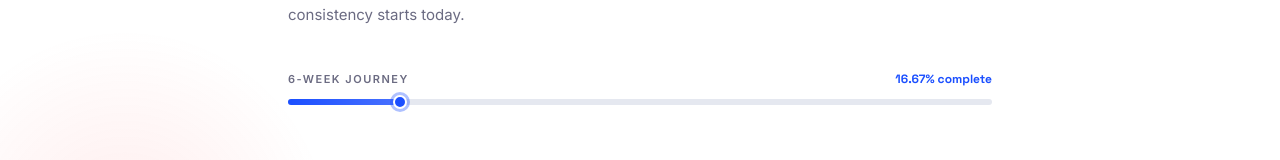
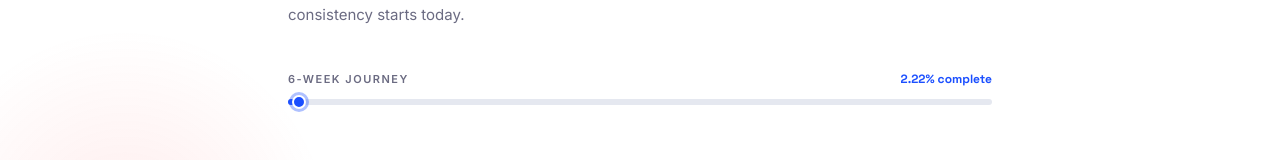
Before and after one commit to sudhachandiranna-hub/GENAI-Architect, a plain HTML site: page daily-notes/day-01.html in a window 1280 px wide. Shown: the part 489-649 px from the top of the page. Drawn offline with Linux system fonts and the light colour scheme.

Commit message:
fix: correct progress to 2.22% (Day 1 of 45 days / 6 weeks)

```diff
--- a/daily-notes/day-01.html
+++ b/daily-notes/day-01.html
@@ -391,7 +391,7 @@ footer {
   <div>
     <div class="progress-meta">
       <span class="progress-meta-label">6-Week Journey</span>
-      <span class="progress-pct">16.67% complete</span>
+      <span class="progress-pct">2.22% complete</span>
     </div>
     <div class="progress-track">
       <div class="progress-fill" id="progressBar"></div>
@@ -564,7 +564,7 @@ footer {
 <script>
   window.addEventListener('load', () => {
     setTimeout(() => {
-      document.getElementById('progressBar').style.width = '16.67%';
+      document.getElementById('progressBar').style.width = '2.22%';
     }, 400);
   });
 </script>
```
